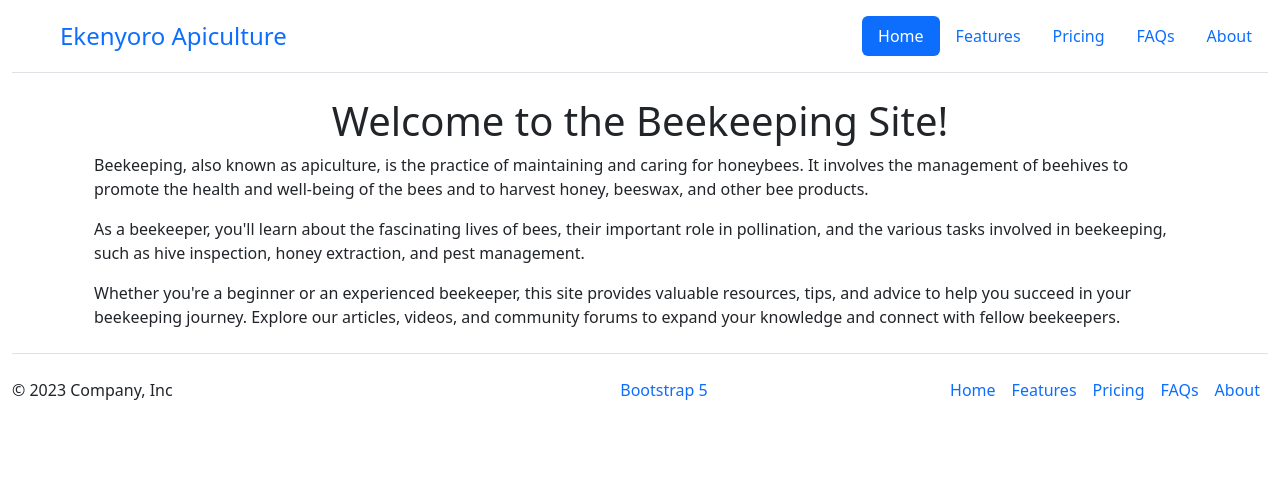
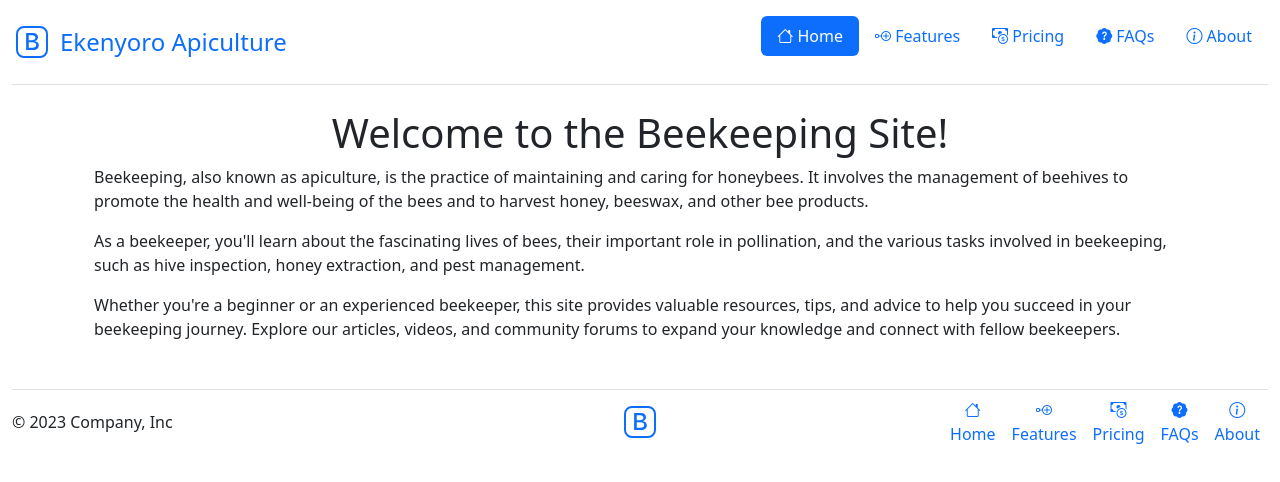
Before and after one commit to bee-farming-app/ekenyoro-frontend, an Angular app: page / in a window 1280 px wide. Shown: the top 482 px of the page. Built offline with nearby package versions, Linux system fonts and the light colour scheme.

Commit message:
feat: Adds Icons
- Adds bootstrap icons library
- Configures for use in styles

```diff
--- a/package.json
+++ b/package.json
@@ -22,6 +22,7 @@
     "@ng-bootstrap/ng-bootstrap": "14.2.0",
     "@popperjs/core": "^2.11.6",
     "bootstrap": "^5.2.3",
+    "bootstrap-icons": "^1.10.5",
     "rxjs": "~7.8.0",
     "tslib": "^2.3.0",
     "zone.js": "~0.12.0"
--- a/src/app/app.component.html
+++ b/src/app/app.component.html
@@ -1,18 +1,47 @@
 <div class="container-fluid">
   <header class="d-flex flex-wrap justify-content-center py-3 mb-4 border-bottom">
     <a href="/" class="d-flex align-items-center mb-3 mb-md-0 me-md-auto link-body-emphasis text-decoration-none">
-      <svg class="bi me-2" width="40" height="32">
-        <use xlink:href="#bootstrap" />
+      <svg xmlns="http://www.w3.org/2000/svg" width="40" height="32" fill="currentColor" class="bi bi-bootstrap"
+        viewBox="0 0 16 16">
+        <path
+          d="M5.062 12h3.475c1.804 0 2.888-.908 2.888-2.396 0-1.102-.761-1.916-1.904-2.034v-.1c.832-.14 1.482-.93 1.482-1.816 0-1.3-.955-2.11-2.542-2.11H5.062V12zm1.313-4.875V4.658h1.78c.973 0 1.542.457 1.542 1.237 0 .802-.604 1.23-1.764 1.23H6.375zm0 3.762V8.162h1.822c1.236 0 1.887.463 1.887 1.348 0 .896-.627 1.377-1.811 1.377H6.375z" />
+        <path
+          d="M0 4a4 4 0 0 1 4-4h8a4 4 0 0 1 4 4v8a4 4 0 0 1-4 4H4a4 4 0 0 1-4-4V4zm4-3a3 3 0 0 0-3 3v8a3 3 0 0 0 3 3h8a3 3 0 0 0 3-3V4a3 3 0 0 0-3-3H4z" />
       </svg>
-      <span class="fs-4">Ekenyoro Apiculture</span>
+      <span class="fs-4 p-2">Ekenyoro Apiculture</span>
     </a>
 
     <ul class="nav nav-pills">
-      <li class="nav-item"><a href="#" class="nav-link active" aria-current="page">Home</a></li>
-      <li class="nav-item"><a href="#" class="nav-link">Features</a></li>
-      <li class="nav-item"><a href="#" class="nav-link">Pricing</a></li>
-      <li class="nav-item"><a href="#" class="nav-link">FAQs</a></li>
-      <li class="nav-item"><a href="#" class="nav-link">About</a></li>
+      <li class="nav-item">
+        <a href="#" class="nav-link active" aria-current="page">
+          <i class="bi bi-house"></i>
+          Home
+        </a>
+      </li>
+      <li class="nav-item">
+        <a href="#" class="nav-link">
+          <i class="bi bi-node-plus"></i>
+          Features
+        </a>
+      </li>
+      <li class="nav-item">
+        <a href="#" class="nav-link">
+          <i class="bi bi-cash-coin"></i>
+          Pricing
+        </a>
+      </li>
+      <li class="nav-item">
+        <a href="#" class="nav-link">
+          <i class="bi bi-patch-question-fill"></i>
+          FAQs
+        </a>
+      </li>
+      <li class="nav-item">
+        <a href="#" class="nav-link">
+          <i class="bi bi-info-circle"></i>
+          About
+        </a>
+      </li>
     </ul>
   </header>
 </div>
@@ -33,23 +62,51 @@
 </div>
 
 <div class="container-fluid">
-  <footer class="d-flex flex-wrap justify-content-between align-items-center py-3 my-4 border-top">
+  <footer class="d-flex flex-wrap justify-content-between align-items-center pb-3 my-5 border-top">
     <p class="col-md-4 mb-0 text-body-secondary">&copy; 2023 Company, Inc</p>
 
-    <a href="/"
+    <a href="/" alt="Bootstrap" title="Bootstrap"
       class="col-md-4 d-flex align-items-center justify-content-center mb-3 mb-md-0 me-md-auto link-body-emphasis text-decoration-none">
-      <svg class="bi me-2" width="40" height="32">
-        <use xlink:href="#bootstrap" />
+      <svg xmlns="http://www.w3.org/2000/svg" width="32" height="32" fill="currentColor" class="bi bi-bootstrap"
+        viewBox="0 0 16 16">
+        <path
+          d="M5.062 12h3.475c1.804 0 2.888-.908 2.888-2.396 0-1.102-.761-1.916-1.904-2.034v-.1c.832-.14 1.482-.93 1.482-1.816 0-1.3-.955-2.11-2.542-2.11H5.062V12zm1.313-4.875V4.658h1.78c.973 0 1.542.457 1.542 1.237 0 .802-.604 1.23-1.764 1.23H6.375zm0 3.762V8.162h1.822c1.236 0 1.887.463 1.887 1.348 0 .896-.627 1.377-1.811 1.377H6.375z" />
+        <path
+          d="M0 4a4 4 0 0 1 4-4h8a4 4 0 0 1 4 4v8a4 4 0 0 1-4 4H4a4 4 0 0 1-4-4V4zm4-3a3 3 0 0 0-3 3v8a3 3 0 0 0 3 3h8a3 3 0 0 0 3-3V4a3 3 0 0 0-3-3H4z" />
       </svg>
-      <span class="link-primary">Bootstrap 5</span>
     </a>
 
     <ul class="nav col-md-4 justify-content-end">
-      <li class="nav-item"><a href="#" class="nav-link px-2 text-body-secondary">Home</a></li>
-      <li class="nav-item"><a href="#" class="nav-link px-2 text-body-secondary">Features</a></li>
-      <li class="nav-item"><a href="#" class="nav-link px-2 text-body-secondary">Pricing</a></li>
-      <li class="nav-item"><a href="#" class="nav-link px-2 text-body-secondary">FAQs</a></li>
-      <li class="nav-item"><a href="#" class="nav-link px-2 text-body-secondary">About</a></li>
+      <li class="nav-item text-center">
+        <a href="#" class="nav-link px-2 text-body-secondary">
+          <i class="bi bi-house"></i>
+          <br>Home
+        </a>
+      </li>
+      <li class="nav-item text-center">
+        <a href="#" class="nav-link px-2 text-body-secondary">
+          <i class="bi bi-node-plus"></i>
+          <br>Features
+        </a>
+      </li>
+      <li class="nav-item text-center">
+        <a href="#" class="nav-link px-2 text-body-secondary">
+          <i class="bi bi-cash-coin"></i>
+          <br>Pricing
+        </a>
+      </li>
+      <li class="nav-item text-center">
+        <a href="#" class="nav-link px-2 text-body-secondary">
+          <i class="bi bi-patch-question-fill"></i>
+          <br>FAQs
+        </a>
+      </li>
+      <li class="nav-item text-center">
+        <a href="#" class="nav-link px-2 text-body-secondary">
+          <i class="bi bi-info-circle"></i>
+          <br>About
+        </a>
+      </li>
     </ul>
   </footer>
 </div>
--- a/src/styles.scss
+++ b/src/styles.scss
@@ -2,3 +2,6 @@
 
 /* Importing Bootstrap SCSS file. */
 @import 'bootstrap/scss/bootstrap';
+
+/* Importing Bootstrap Icons */
+@import '~bootstrap-icons/font/bootstrap-icons.css';
```
Also changed, not shown: 1 other file (tests, documents, lock files or other folders).
